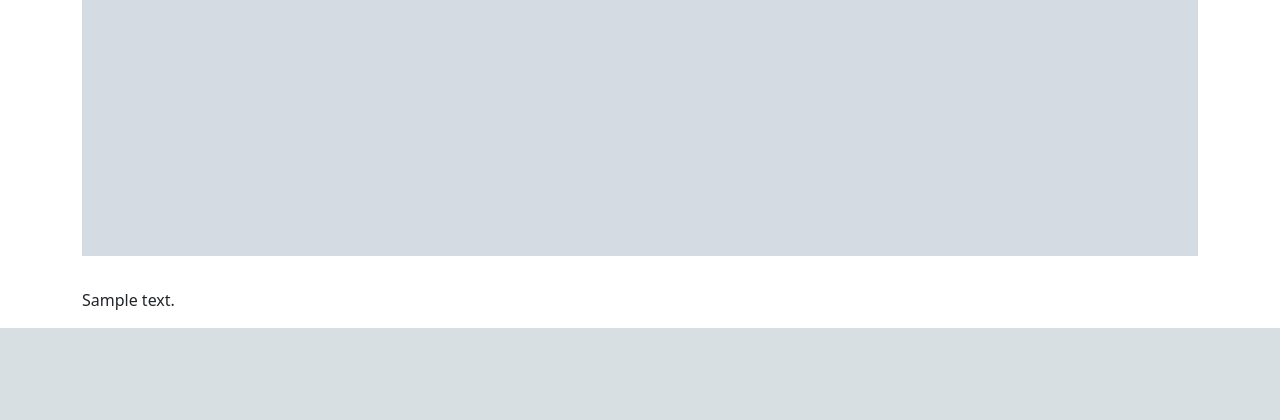
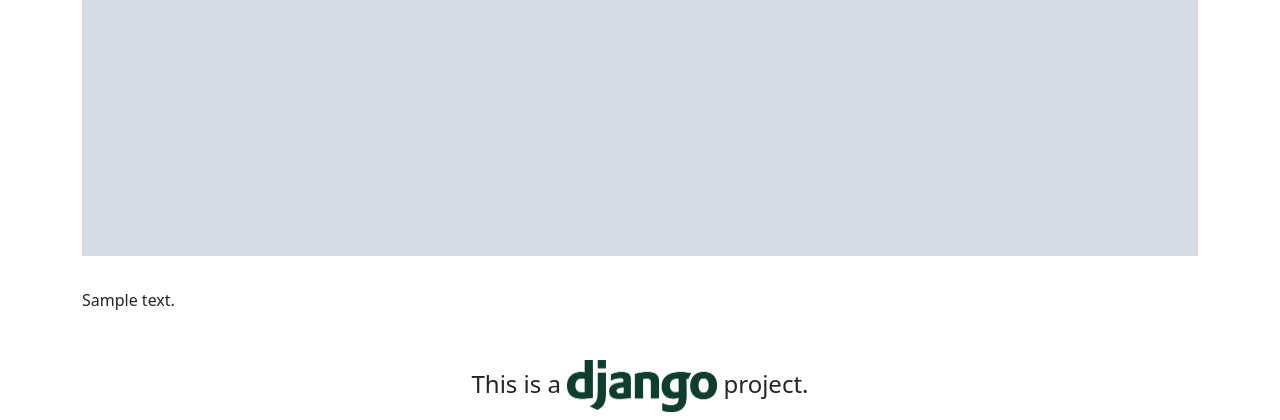
Before and after one commit to GabrielZirk/django_blog_cms, a Django app: template blog/templates/blog/detailed_post.html in a window 1280 px wide. Shown: the part 1100-1520 px from the top of the page. Before the commit the page ends 1428 px from the top, so only its background shows below. Run offline with Django 3.2, Linux system fonts and the light colour scheme; the template is opened without the code that fills it: most values are stand-ins (such as "Sample title", 1, 10 or a date in 2020); grey boxes marked "Sample" are stand-in pictures.

Commit message:
Added footer

```diff
--- a/blog/templates/blog/index.html
+++ b/blog/templates/blog/index.html
@@ -1,5 +1,6 @@
 {% extends 'base.html' %}
 {% load static %}
+{% block title %}Blog CMS{% endblock %}
 {% block content %}
 
     <section id="latest_posts">
--- a/static/styles.css
+++ b/static/styles.css
@@ -62,3 +62,7 @@ section h1 {
 .full-blog-text {
     margin-top: 2rem;
 }
+
+footer {
+    margin-top: 3rem;
+}
--- a/templates/base.html
+++ b/templates/base.html
@@ -41,7 +41,6 @@
                                 <li class="nav-item mx-0 mx-lg-1">
                                     <a class="nav-link py-3 px-0 px-lg-3 rounded" href="{% url 'logout' %}">Logout {{ user.username }}</a>
                                 </li>
-
                             {% else %}
                                 <li class="nav-item mx-0 mx-lg-1">
                                     <a class="nav-link py-3 px-0 px-lg-3 rounded" href="{% url 'login' %}">Login</a>
@@ -62,15 +61,23 @@
                     <div class="d-flex justify-content-right align-items-center h-100">
                         <div class="text-black">
                             <h1 class="mb-3 header-headline">... Share Your Thoughts</h1>
-
+                        </div>
                     </div>
                 </div>
             </div>
+            <!-- Background image -->
+            {% block content %}{% endblock %}
         </div>
-        <!-- Background image -->
-        {% block content %}{% endblock %}
     </div>
-</div>
 </body>
+<footer>
+    <div class="container-fluid text-center">
+        <h4>
+            This is a
+            <img src="{% static 'django-logo.png' %}" alt="Django Logo" width="150">
+            project.
+        </h4>
+    </div>
+</footer>
 <script src="https://cdn.jsdelivr.net/npm/bootstrap@5.2.0-beta1/dist/js/bootstrap.bundle.min.js" integrity="sha384-pprn3073KE6tl6bjs2QrFaJGz5/SUsLqktiwsUTF55Jfv3qYSDhgCecCxMW52nD2" crossorigin="anonymous"></script>
 </html>
```
Also changed, not shown: static/django-logo.png (added).
